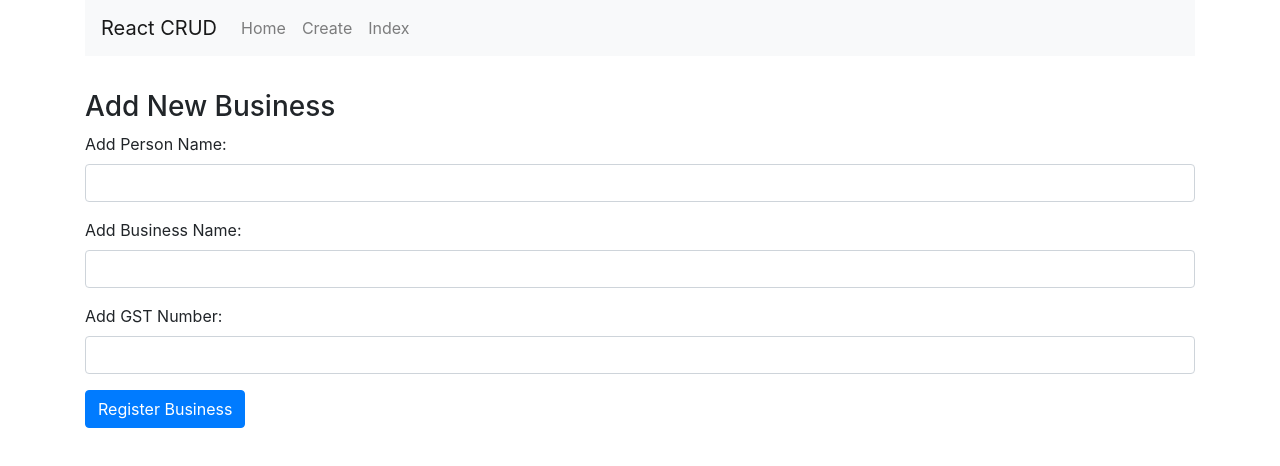
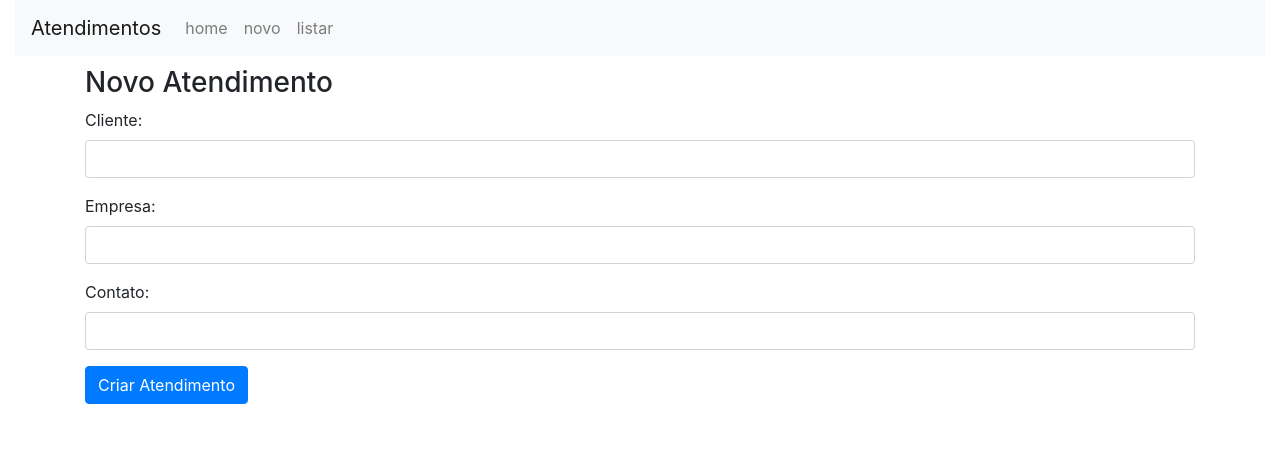
Before and after one commit to felipevegners/react-crud, a React (Create React App) app: page /create in a window 1280 px wide. Shown: the top 466 px of the page. Built offline with nearby package versions, Linux system fonts and the light colour scheme.

Commit message:
update layout

```diff
--- a/src/App.js
+++ b/src/App.js
@@ -10,28 +10,30 @@ class App extends Component {
   render() {
     return (
       <Router>
-        <div className="container">
+        <div className="container-fluid">
           <nav className="navbar navbar-expand-lg navbar-light bg-light">
-            <Link to={'/'} className="navbar-brand">React CRUD</Link>
+            <Link to={'/'} className="navbar-brand">Atendimentos</Link>
             <div className="collapse navbar-collapse" id="navbarSupportedContent">
               <ul className="navbar-nav mr-auto">
               <li className="nav-item">
-                  <Link to={'/'} className="nav-link">Home</Link>
+                  <Link to={'/'} className="nav-link">home</Link>
                 </li>
                 <li className="nav-item">
-                  <Link to={'/create'} className="nav-link">Create</Link>
+                  <Link to={'/create'} className="nav-link">novo</Link>
                 </li>
                 <li className="nav-item">
-                  <Link to={'/index'} className="nav-link">Index</Link>
+                  <Link to={'/index'} className="nav-link">listar</Link>
                 </li>
               </ul>
             </div>
-          </nav> <br/>
-          <Switch>
-            <Route exact path='/create' component={ Create } />
-            <Route path='/edit/:id' component={ Edit } />
-            <Route path='/index' component={ Index } />
-          </Switch>
+          </nav>
+          <div className="container">
+            <Switch>
+              <Route exact path='/create' component={ Create } />
+              <Route path='/edit/:id' component={ Edit } />
+              <Route path='/index' component={ Index } />
+            </Switch>
+          </div>
         </div>
       </Router>
     )
--- a/src/components/TableRow.js
+++ b/src/components/TableRow.js
@@ -29,10 +29,10 @@ class TableRow extends Component {
             {this.props.obj.business_gst_number}
           </td>
           <td>
-            <Link to={"/edit/"+this.props.obj._id} className="btn btn-primary">Edit</Link>
+            <Link to={"/edit/"+this.props.obj._id} className="btn btn-primary">Editar</Link>
           </td>
           <td>
-            <button onClick={ this.delete } className="btn btn-danger">Delete</button>
+            <button onClick={ this.delete } className="btn btn-danger">Excluir</button>
           </td>
         </tr>
     )
--- a/src/components/create.component.js
+++ b/src/components/create.component.js
@@ -62,10 +62,10 @@ export default class Create extends Component {
   render() {
     return (
       <div style={{marginTop: 10}}>
-          <h3>Add New Business</h3>
+          <h3>Novo Atendimento</h3>
           <form onSubmit={ this.onSubmit }>
           <div className="form-group">
-            <label>Add Person Name:  </label>
+            <label>Cliente:  </label>
             <input
               type="text"
               className="form-control"
@@ -75,7 +75,7 @@ export default class Create extends Component {
           </div>
 
           <div className="form-group">
-            <label>Add Business Name: </label>
+            <label>Empresa: </label>
             <input
               type="text"
               className="form-control"
@@ -85,7 +85,7 @@ export default class Create extends Component {
           </div>
 
           <div className="form-group">
-            <label>Add GST Number: </label>
+            <label>Contato: </label>
             <input
               type="text"
               className="form-control"
@@ -94,7 +94,7 @@ export default class Create extends Component {
             />
           </div>
               <div className="form-group">
-                  <input type="submit" value="Register Business" className="btn btn-primary"/>
+                  <input type="submit" value="Criar Atendimento" className="btn btn-primary"/>
               </div>
           </form>
       </div>
--- a/src/components/edit.component.js
+++ b/src/components/edit.component.js
@@ -1,7 +1,5 @@
 import React, { Component } from 'react'
 import axios from 'axios'
-
-// import axiosService from '../utils/axios_service'
 export default class Edit extends Component {
     constructor(props) {
     super(props)
@@ -66,10 +64,10 @@ export default class Edit extends Component {
   render() {
     return (
       <div style={{ marginTop: 10 }}>
-        <h3 align="center">Update Business</h3>
+        <h3 align="center">Atualizar Atendimento</h3>
         <form onSubmit={this.onSubmit}>
           <div className="form-group">
-              <label>Person Name:  </label>
+              <label>Cliente:  </label>
               <input
                 type="text"
                 className="form-control"
@@ -78,7 +76,7 @@ export default class Edit extends Component {
                 />
           </div>
           <div className="form-group">
-            <label>Business Name: </label>
+            <label>Empresa: </label>
             <input type="text"
               className="form-control"
               value={this.state.business_name}
@@ -86,7 +84,7 @@ export default class Edit extends Component {
               />
           </div>
           <div className="form-group">
-            <label>GST Number: </label>
+            <label>Contato: </label>
             <input type="text"
               className="form-control"
               value={this.state.business_gst_number}
@@ -95,7 +93,7 @@ export default class Edit extends Component {
           </div>
           <div className="form-group">
             <input type="submit"
-              value="Update Business"
+              value="Atualizar Atendimento"
               className="btn btn-primary"
             />
           </div>
--- a/src/components/index.component.js
+++ b/src/components/index.component.js
@@ -22,14 +22,14 @@ export default class Index extends Component {
   render() {
     return (
       <div>
-        <h3 align="center">Business List</h3>
+        <h5 align="center">Atendimentos</h5>
         <table className="table table-striped" style={{ marginTop: 20 }}>
           <thead>
             <tr>
-              <th>Person</th>
-              <th>Business</th>
-              <th>GST Number</th>
-              <th colSpan="2">Action</th>
+              <th>Cliente</th>
+              <th>Empresa</th>
+              <th>Contato</th>
+              <th colSpan="2">Ação</th>
             </tr>
           </thead>
           <tbody>
```
